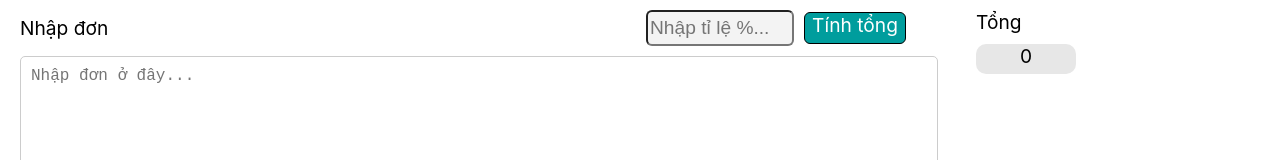
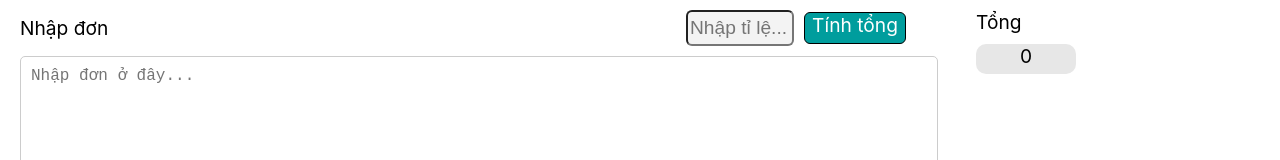
Before and after one commit to DXTPAxT/lso, a React (Create React App) app: page / in a window 1280 px wide. Shown: the top 160 px of the page. Built offline with nearby package versions, Linux system fonts and the light colour scheme; the HTML template or start-up script is replaced by a standard one.

Commit message:
Revert "Sửa thành %"
This reverts commit db0317365d239c9ee811af0857274f61d74687e8.

```diff
--- a/src/App.css
+++ b/src/App.css
@@ -153,7 +153,7 @@ textarea:focus {
 
 .tile {
   margin-right: 10px;
-  width: 140px;
+  width: 100px;
   height: 30px;
   background-color: #f3f3f3;
   border-radius:6px;
--- a/src/App.js
+++ b/src/App.js
@@ -450,7 +450,7 @@ function App() {
         //   }
         // }
       }
-      var tileNhan = tile.value != "" ? tile.value.replace(",", ".")/100 : 1;
+      var tileNhan = tile.value != "" ? tile.value.replace(",", ".") : 1;
       tongdon.innerHTML = tongtien * tileNhan;
     });
 
@@ -529,7 +529,7 @@ function App() {
           <div className="nhapdonboxheader">
             <div className="nhapdon">Nhập đơn</div>
             <div className="tiletinhtong">
-              <input className="tile" placeholder="Nhập tỉ lệ %..." />
+              <input className="tile" placeholder="Nhập tỉ lệ..." />
               <div className="tinhtong">Tính tổng</div>
             </div>
           </div>
```
